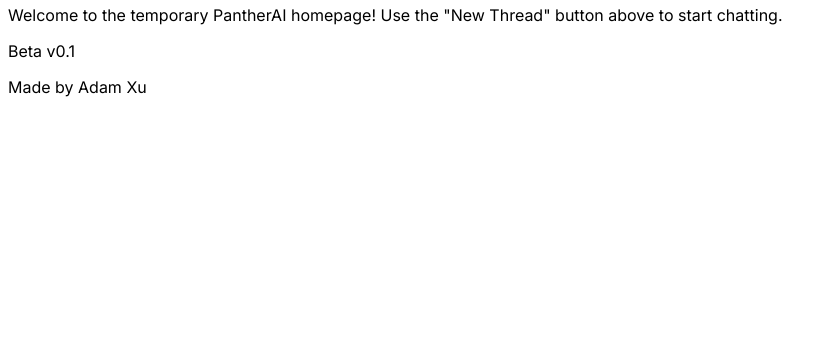
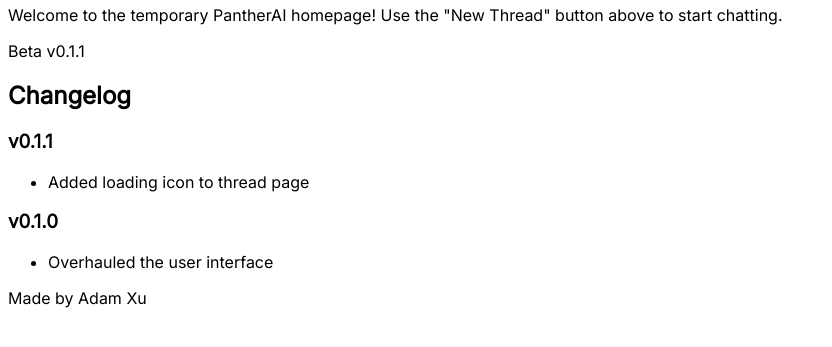
Before and after one commit to PanthrApp/panthrai, a Flask app: page / in a window 1280 px wide. Shown: the part 65-412 px from the top of the page, without its empty margins (0-832 px from the left). Run offline with Flask 3, Linux system fonts and the light colour scheme.

Commit message:
added changelog

```diff
--- a/api/templates/index.html
+++ b/api/templates/index.html
@@ -20,7 +20,16 @@
   </div>
   <div class="content">
   <p>Welcome to the temporary PantherAI homepage! Use the "New Thread" button above to start chatting.</p>
-  <p>Beta v0.1</p>
+  <p>Beta v0.1.1</p>
+  <h2>Changelog</h2>
+  <h3>v0.1.1</h3>
+  <ul>
+    <li>Added loading icon to thread page</li>
+  </ul>
+  <h3>v0.1.0</h3>
+  <ul>
+    <li>Overhauled the user interface</li>
+  </ul>
   <p>Made by Adam Xu</p>
   </div>
 </body>
```
